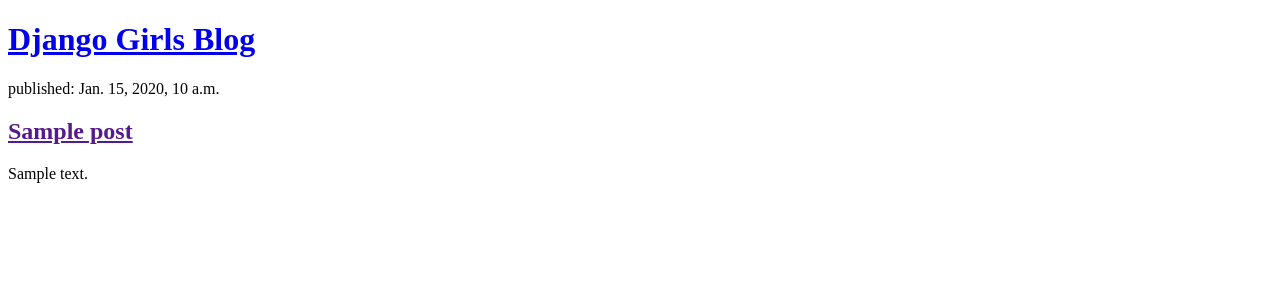
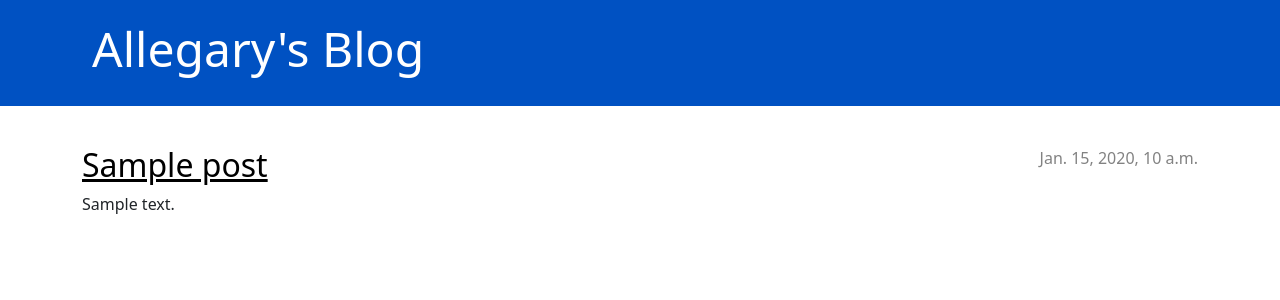
Before and after one commit to garym/blog_dg, a Django app: page / in a window 1280 px wide. Shown: the top 300 px of the page. Run offline with Django 3.2, Linux system fonts and the light colour scheme; tables that the repository leaves empty hold one stand-in row (values such as "Sample post").

Commit message:
Apply basic site styling

```diff
--- /dev/null
+++ b/blog/static/css/blog.css
@@ -0,0 +1,70 @@
+.page-header {
+    background-color: #0051C2;
+    margin-top: 0;
+    margin-bottom: 40px;
+    padding: 20px 20px 20px 40px;
+}
+
+.page-header h1,
+.page-header h1 a,
+.page-header h1 a:visited,
+.page-header h1 a:active {
+    color: #ffffff;
+    font-size: 36pt;
+    text-decoration: none;
+}
+
+h1,
+h2,
+h3,
+h4 {
+    font-family: sans;
+}
+
+.date {
+    color: #828282;
+}
+
+.save {
+    float: right;
+}
+
+.post-form textarea,
+.post-form input {
+    width: 100%;
+}
+
+.top-menu,
+.top-menu:hover,
+.top-menu:visited {
+    color: #ffffff;
+    float: right;
+    font-size: 26pt;
+    margin-right: 20px;
+}
+
+.post {
+    margin-bottom: 70px;
+}
+
+.post h2 a,
+.post h2 a:visited {
+    color: #000000;
+}
+
+.post > .date,
+.post > .actions {
+    float: right;
+}
+
+.btn-default,
+.btn-default:visited {
+    color: #0051C5;
+    background: none;
+    border-color: #0051C2;
+}
+
+.btn-default:hover {
+    color: #FFFFFF;
+    background-color: #0051C2;
+}
--- a/blog/templates/blog/post_list.html
+++ b/blog/templates/blog/post_list.html
@@ -1,18 +1,31 @@
+{% load static %}
 <!DOCTYPE html>
 <html>
   <head>
     <title>Gary's Django Girls inspired blog</title>
+    <link href="https://cdn.jsdelivr.net/npm/bootstrap@5.0.1/dist/css/bootstrap.min.css" rel="stylesheet" integrity="sha384-+0n0xVW2eSR5OomGNYDnhzAbDsOXxcvSN1TPprVMTNDbiYZCxYbOOl7+AMvyTG2x" crossorigin="anonymous">
+    <link rel="stylesheet" href="{% static 'css/blog.css' %}">
   </head>
   <body>
-    <header>
-      <h1><a href="/">Django Girls Blog</a></h1>
+    <header class="page-header">
+      <div class="container">
+        <h1><a href="/">Allegary's Blog</a></h1>
+      </div>
     </header>
 
+    <main class="container">
+      <div class="row">
+        <div class="col">
 {% for post in posts %}
-    <article>
-        <time>published: {{ post.published_date }}</time>
-        <h2><a href="">{{ post.title }}</a></h2>
-        <p>{{ post.text|linebreaksbr }}</p>
-    </article>
+          <article class="post">
+            <time class="date">
+            {{ post.published_date }}
+            </time>
+            <h2><a href="">{{ post.title }}</a></h2>
+            <p>{{ post.text|linebreaksbr }}</p>
+          </article>
 {% endfor %}
+        </div>
+    </div>
+</main>
 </html>
```
